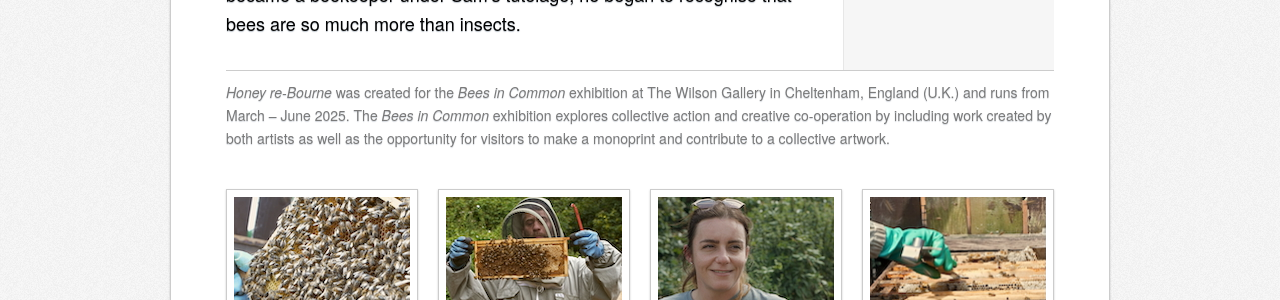
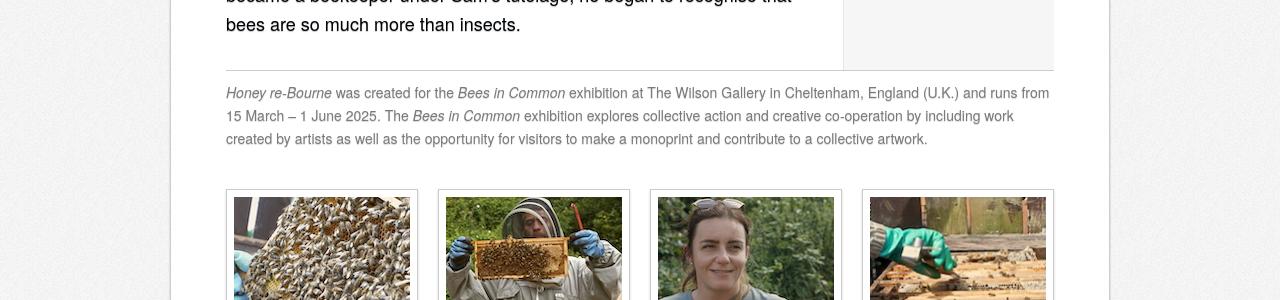
Before and after one commit to jennysharps/paul-zinder-static, a Jekyll site: the page built from _films/2025-01-01-honey-re-bourne.md, in a window 1280 px wide. Shown: the part 633-933 px from the top of the page. Built offline with Jekyll 4.4.1, drawn with Linux system fonts in a browser that asks for light colours.

Commit message:
Update 2025-01-01-honey-re-bourne.md

```diff
--- a/_films/2025-01-01-honey-re-bourne.md
+++ b/_films/2025-01-01-honey-re-bourne.md
@@ -14,7 +14,7 @@ synopsis: >-
   Sam’s tutelage, he began to recognise that bees are so much more than insects.
 additional_info: >-
   <em>Honey re-Bourne</em> was created for the <em>Bees in Common</em> exhibition at The Wilson Gallery in
-  Cheltenham, England (U.K.) and runs from March – June 2025. The <em>Bees in Common</em> exhibition explores collective action and creative co-operation by including work created by both artists as well as the opportunity for visitors to make a monoprint and contribute to a collective artwork.
+  Cheltenham, England (U.K.) and runs from 15 March – 1 June 2025. The <em>Bees in Common</em> exhibition explores collective action and creative co-operation by including work created by artists as well as the opportunity for visitors to make a monoprint and contribute to a collective artwork.
 year: 2025
 roles:
   - Director
```
